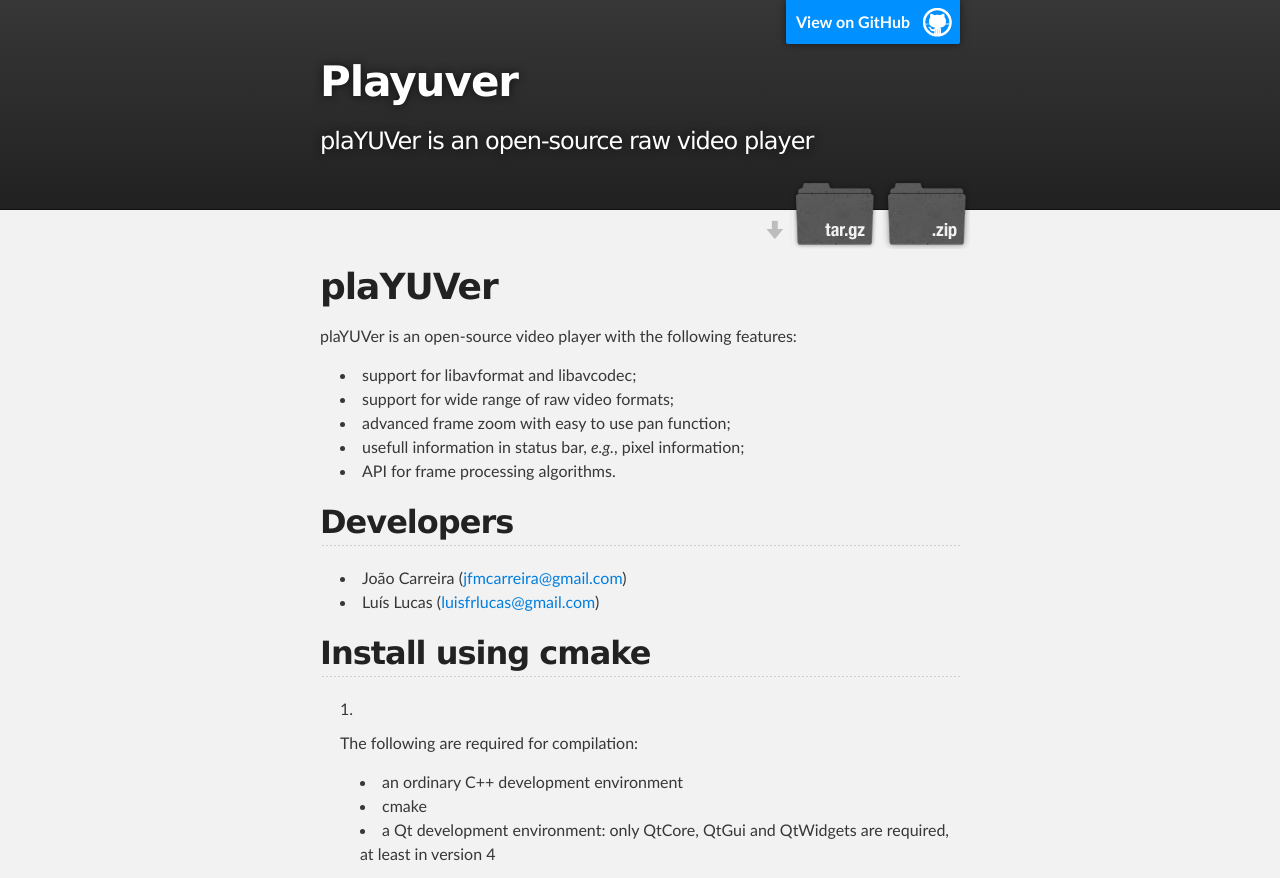
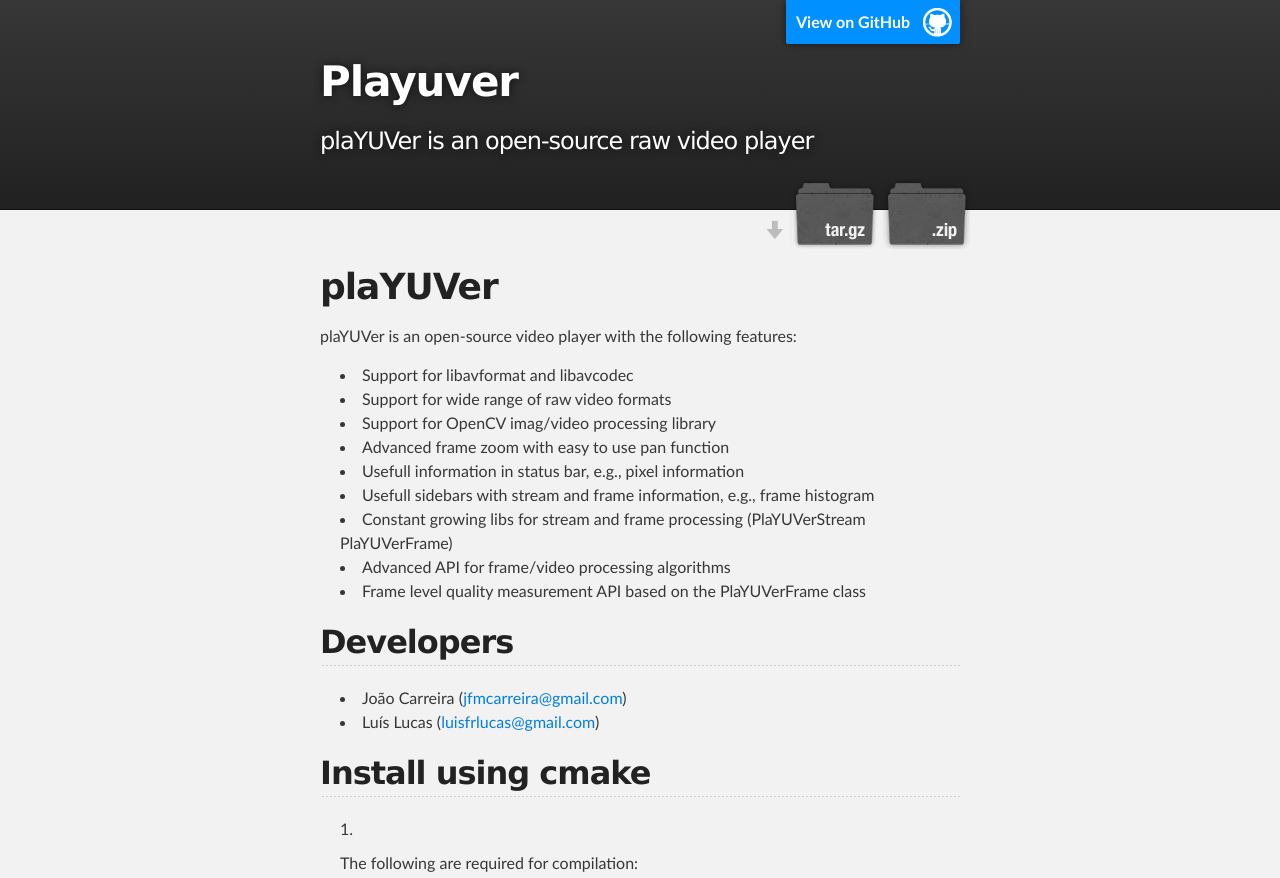
Before and after one commit to pixlra/playuver, a plain HTML site: page index.html in a window 1280 px wide. Shown: the top 878 px of the page. Drawn offline with Linux system fonts and the light colour scheme.

Commit message:
Update index.html

```diff
--- a/index.html
+++ b/index.html
@@ -37,11 +37,15 @@
 <p>plaYUVer is an open-source video player with the following features:</p>
 
 <ul>
-<li>support for libavformat and libavcodec;</li>
-<li>support for wide range of raw video formats;</li>
-<li>advanced frame zoom with easy to use pan function;</li>
-<li>usefull information in status bar, <em>e.g.</em>, pixel information;</li>
-<li>API for frame processing algorithms.</li>
+<li>Support for libavformat and libavcodec</li>
+<li>Support for wide range of raw video formats</li>
+<li>Support for OpenCV imag/video processing library</li>
+<li>Advanced frame zoom with easy to use pan function</li>
+<li>Usefull information in status bar, e.g., pixel information</li>
+<li>Usefull sidebars with stream and frame information, e.g., frame histogram</li>
+<li>Constant growing libs for stream and frame processing (PlaYUVerStream PlaYUVerFrame)</li>
+<li>Advanced API for frame/video processing algorithms</li>
+<li>Frame level quality measurement API based on the PlaYUVerFrame class</li>
 </ul><h2>
 <a name="developers" class="anchor" href="#developers"><span class="octicon octicon-link"></span></a>Developers</h2>
 
```
